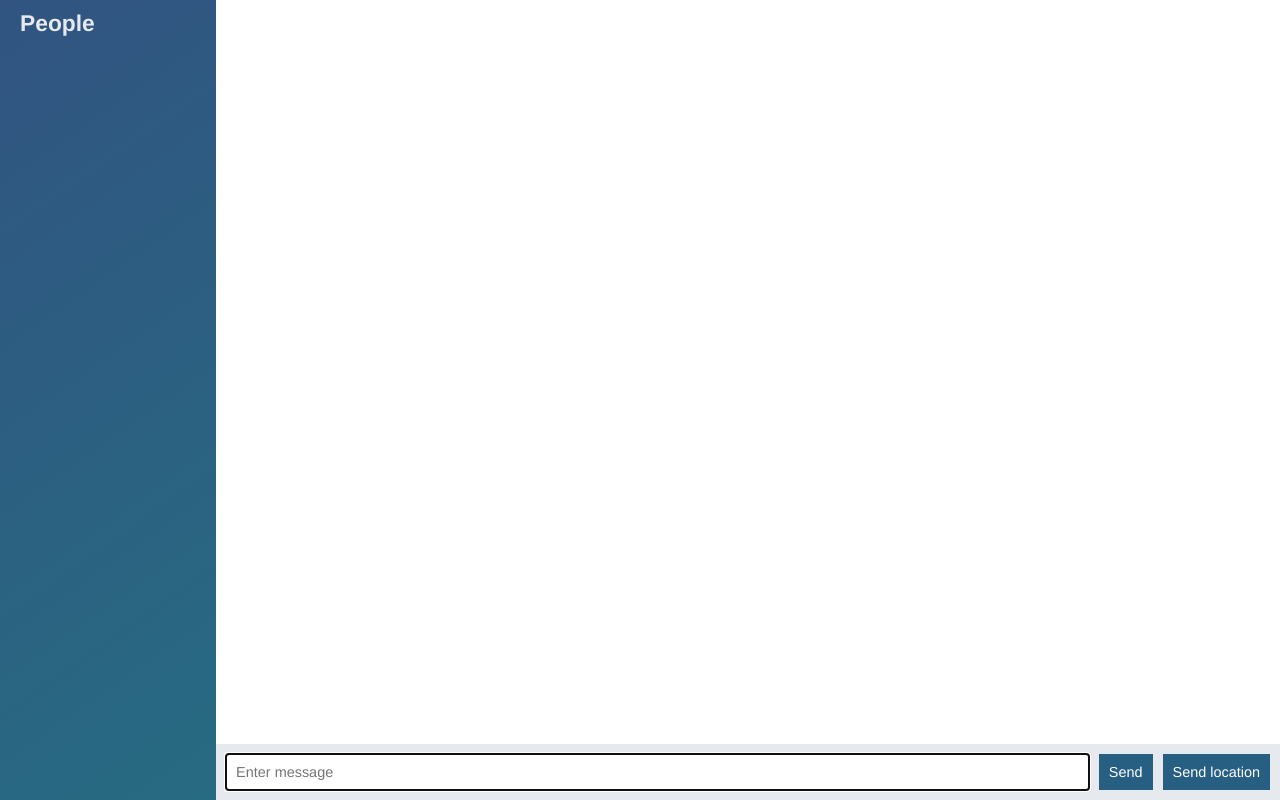
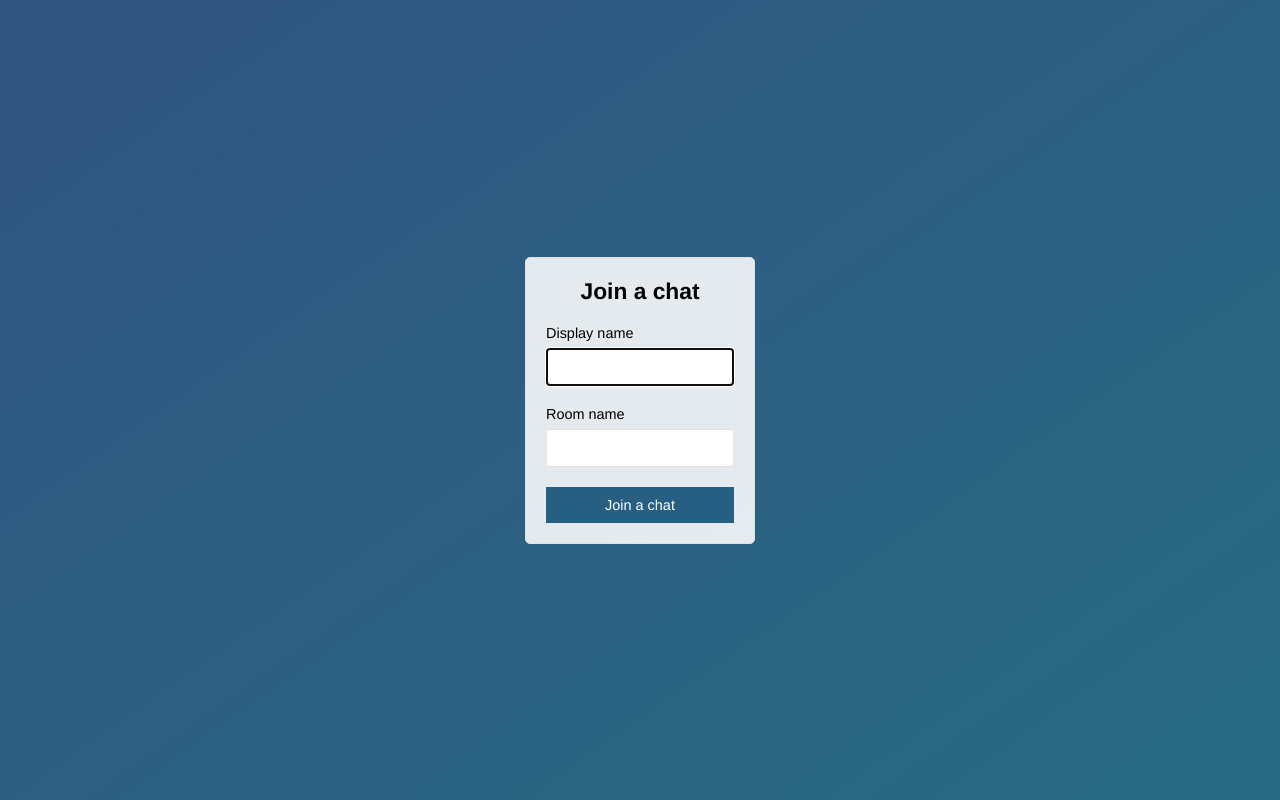
Before and after one commit to Infinity1high/chat-app, a website: page public/index.html in a window 1280 px wide. Drawn offline with nearby package versions, Linux system fonts and the light colour scheme; no server answers.

Commit message:
index page

```diff
--- a/public/index.html
+++ b/public/index.html
@@ -2,61 +2,29 @@
 <html lang="en">
 <head>
     <meta charset="UTF-8">
+    <title>Chat app</title>
+    <meta name="viewport" content="width=device-width, initial-scale=1, user-scalable=no">
     <link rel="stylesheet" href="/css/styles.css">
-    <title>Chat</title>
 </head>
-<body class="chat">
-<div class="chat__sidebar">
-    <h3>People </h3>
-    <div id="users"></div>
+<body class="centered-form">
+<div class="centered-form__form">
+    <form action="/chat.html">
+        <div class="form-field">
+        <h3>Join a chat</h3>
+        </div>
+        <div class="form-field">
+            <label> Display name </label>
+            <input type="text" name="name" autofocus />
+        </div>
+        <div class="form-field">
+            <label>Room name</label>
+            <input type="text" name="room"  />
+        </div>
+
+        <div class="form-field">
+            <button>Join a chat</button>
+        </div>
+    </form>
 </div>
-<div class="chat__main">
-    <ol id="messages" class="chat__messages">
-
-    </ol>
-    <div class="chat__footer">
-        <form id='message-form'>
-            <input name="message" type="text" placeholder="Enter message" autofocus autocomplete="off"/>
-            <button>Send</button>
-        </form>
-        <button id="send-location">Send location</button>
-    </div>
-</div>
-
-
-
-<script id="message-template" type="text/template">
-    <li class="message">
-        <div class="message__title">
-            <h4>{{from}}</h4>
-            <span>{{createdAt}}</span>
-        </div>
-        <div class="message_body">
-            <p>{{text}}</p>
-        </div>
-    </li>
-</script>
-
-<script id="location-message-template" type="text/template">
-    <li class="message">
-        <div class="message__title">
-            <h4>{{from}}</h4>
-            <span>{{createdAt}}</span>
-        </div>
-        <div class="message_body">
-            <p><a href="{{url}}" target="_blank">My current location</a></p>
-        </div>
-    </li>
-</script>
-
-
-
-</script>
-<script src='../socket.io/socket.io.js'></script>
-<script src='/js/libs/jquery-3.3.1.min.js'></script>
-<script src="/js/libs/moment.js"> </script>
-<script src="/js/libs/mustache.js"> </script>
-<script src="/js/index.js"></script>
-
 </body>
 </html>
```
Also changed, not shown: public/chat.html (added, +64 -0 lines), public/js/chat.js (renamed from public/js/index.js, +1 -6 lines).
